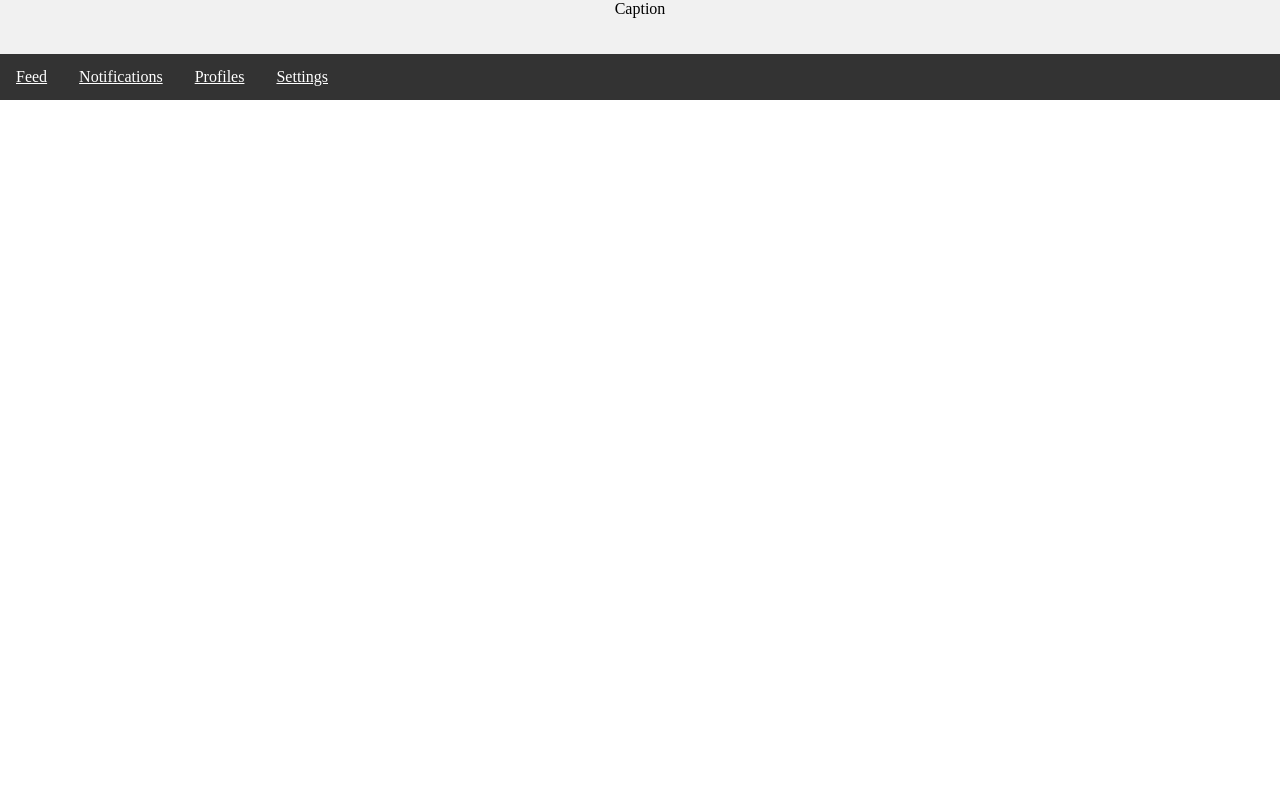
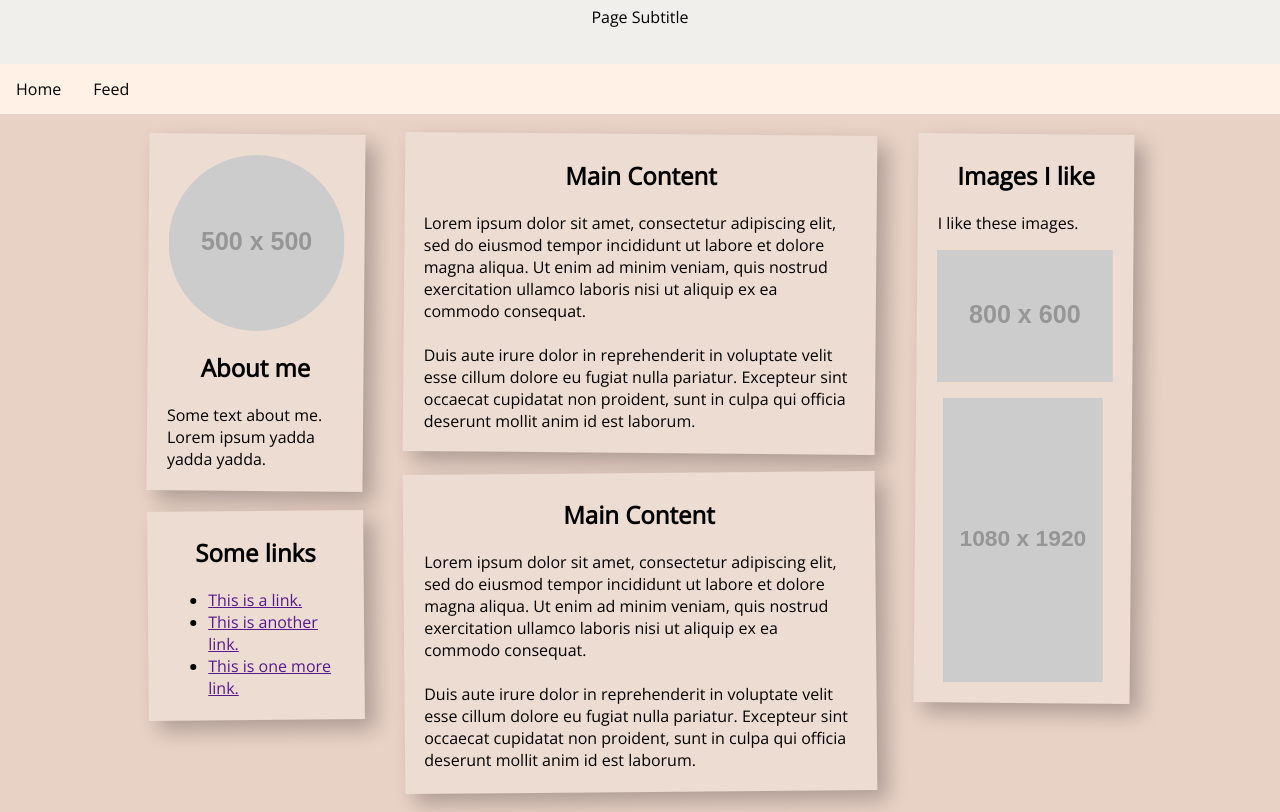
Before and after one commit to rackodo/blog-concept, a plain HTML site: page index.html in a window 1280 px wide. Shown: the part 100-912 px from the top of the page. Before the commit the page ends 800 px from the top, so only its background shows below. Drawn offline with nearby package versions, Linux system fonts and the light colour scheme; placeholder pictures from the web are drawn by us.

Commit message:
Finished

```diff
--- a/index.css
+++ b/index.css
@@ -1,50 +1,122 @@
 /* Palette: https://coolors.co/ffcdb2-ffb4a2-e5989b-b5838d-6d6875 */
 
+@import url('https://fonts.googleapis.com/css2?family=Open+Sans&display=swap');
+
 :root {
-    --a: #ffcdb2;
-    --b: #ffb4a2;
-    --c: #e5989b;
-    --d: #b5838d;
-    --e: #6d6875;
+    --a: #E8D1C5;
+    --b: #EDDCD2;
+    --c: #FFF1E6;
+    --d: #F0EFEB;
+    --e: #EEDDD3;
+    --f: #EDEDE8;
 }
 
 * {
     box-sizing: border-box;
+    font-family: 'Open Sans', sans-serif;
 }
 
 body {
+    background-color: var(--a);
     margin: 0px;
 }
 
 header {
-    background-color: #f1f1f1;
+    background-color: var(--d);
     text-align: center;
     padding: 20px;
 }
 
 navbar {
-    display: flex;
-    flex-wrap: nowrap;
+    display: block;
     overflow: hidden;
-    background-color: #333;
+    background-color: var(--c);
+    position: sticky;
+    top: 0;
+    z-index: 1;
+    align-content: center;
 }
 
 navbar a {
-    color: white;
+    color: black;
     text-align: center;
     float: left;
     display: block;
     padding: 14px 16px;
     transition: background-color, color, 0.5s;
-    text-decoration: ginone;
-    flex: none;
+    text-decoration: none;
+
+
 }
 
 navbar a:hover {
-    background-color: #ccc;
-    color: black;
+    background-color: var(--b);
 }
 
+.row {
+    padding: 0 10%;
+}
+
+.row {
+    display: table;
+    align-items: center;
+}
+
+.column {
+    float: left;
+}
+
+.column.side {
+    width: 25%;
+}
+
+.column.middle {
+    width: 50%;
+}
+
+.card {
+    display: block;
+    background-color: var(--b);
+    margin: 20px;
+    padding: 5px 20px;
+    box-shadow: 10px 10px 20px rgba(0, 0, 0, 0.25);
+}
+
+.card:nth-child(odd) {
+    transform: rotate(0.5deg);
+}
+
+.card:nth-child(odd) > * {
+    transform: rotate(-0.5deg);
+}
+
+.card:nth-child(even) {
+    transform: rotate(-0.5deg);
+}
+
+.card:nth-child(even) > * {
+    transform: rotate(0.5deg);
+}
+
+.card h2 {
+    text-align: center;
+}
+
+.card img {
+    display: block;
+    width: 300px;
+    max-width: 100%;
+    max-height: 300px;
+    object-fit: scale-down;
+    margin: auto;
+    padding-bottom: 16px;
+}
+
+.card.profile img {
+    margin-top: 16px;
+    padding-bottom: 0px;
+    border-radius: 100%;
+}
 
 @media screen and (max-width: 600px) {
     navbar {
@@ -58,3 +130,17 @@ navbar a:hover {
         float: none;
     }
 }
+
+
+@media screen and (max-width: 1000px) {
+    .column.side, .column.middle {
+        width: 100%;
+    }
+
+    .column:not(:last-child)::after {
+        content: "";
+        display: block;
+        border-radius: 100px;
+        border: 5px dashed var(--c);
+    }
+}
--- a/index.html
+++ b/index.html
@@ -4,15 +4,47 @@
     </head>
     <body>
         <header>
-            <h1>Title</h1>
-            <p>Caption</p>
+            <h1>Website Title</h1>
+            <p>Page Subtitle</p>
         </header>
         <navbar>
-            <a href="about:blank">Feed</a>
-            <a href="about:blank">Notifications</a>
-            <a href="about:blank">Profiles</a>
-            <a href="about:blank">Settings</a>
+            <a href="">Home</a>
+            <a href="">Feed</a>
         </navbar>
+        <div class="row">
+            <div class="column side">
+                <div class="card profile">
+                    <img src="https://via.placeholder.com/500">
+                    <h2>About me</h2>
+                    <p>Some text about me. Lorem ipsum yadda yadda yadda.</p>
+                </div>
+                <div class="card">
+                    <h2>Some links</h2>
+                    <ul>
+                        <li><a href="">This is a link.</a></li>
+                        <li><a href="">This is another link.</a></li>
+                        <li><a href="">This is one more link.</a></li>
+                    </ul>
+                </div>
+            </div>
+            <div class="column middle">
+                <div class="card">
+                    <h2>Main Content</h2>
+                    <p>Lorem ipsum dolor sit amet, consectetur adipiscing elit, sed do eiusmod tempor incididunt ut labore et dolore magna aliqua. Ut enim ad minim veniam, quis nostrud exercitation ullamco laboris nisi ut aliquip ex ea commodo consequat. <br><br> Duis aute irure dolor in reprehenderit in voluptate velit esse cillum dolore eu fugiat nulla pariatur. Excepteur sint occaecat cupidatat non proident, sunt in culpa qui officia deserunt mollit anim id est laborum.</p>
+                </div>
+                <div class="card">
+                    <h2>Main Content</h2>
+                    <p>Lorem ipsum dolor sit amet, consectetur adipiscing elit, sed do eiusmod tempor incididunt ut labore et dolore magna aliqua. Ut enim ad minim veniam, quis nostrud exercitation ullamco laboris nisi ut aliquip ex ea commodo consequat. <br><br> Duis aute irure dolor in reprehenderit in voluptate velit esse cillum dolore eu fugiat nulla pariatur. Excepteur sint occaecat cupidatat non proident, sunt in culpa qui officia deserunt mollit anim id est laborum.</p>
+                </div>
+            </div>
+            <div class="column side">
+                <div class="card">
+                    <h2>Images I like</h2>
+                    <p>I like these images.</p>
+                    <img src="https://via.placeholder.com/800x600">
+                    <img src="https://via.placeholder.com/1080x1920">
+                </div>
+            </div>
         </div>
     </body>
 </html>
```
Also changed, not shown: site-palette.png (deleted).
